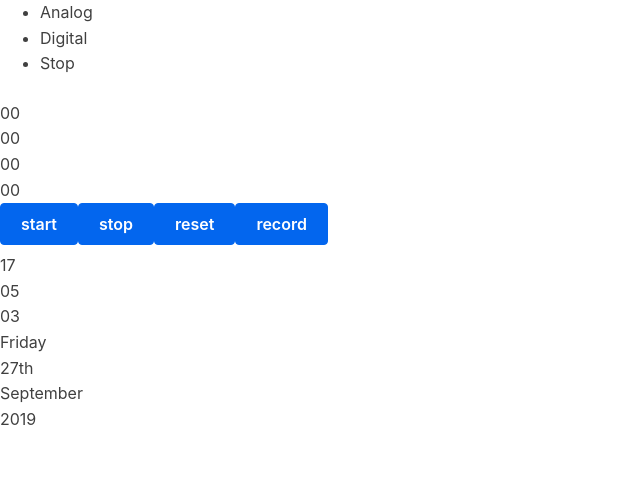
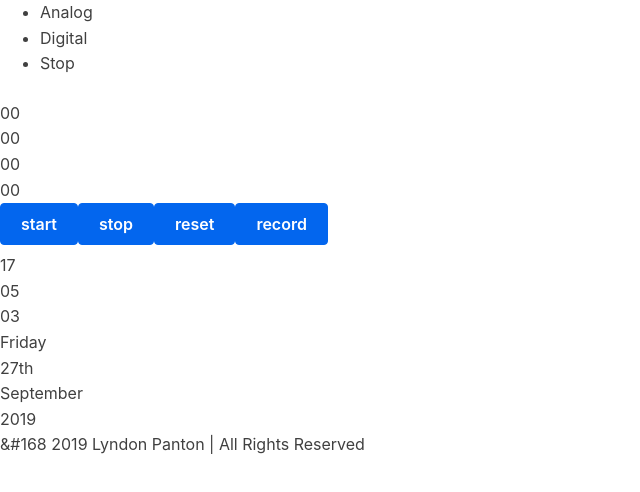
Before and after one commit to lyndonpanton/react-time, a React (Create React App) app: page / in a window 1280 px wide. Shown: the top 492 px of the page, without its empty margins (0-640 px from the left). Built offline with nearby package versions, Linux system fonts and the light colour scheme.

Commit message:
imported, rendered footer component

```diff
--- a/src/App.js
+++ b/src/App.js
@@ -2,6 +2,7 @@ import React from "react";
 import Header from "./Header";
 import Digital from "./Digital";
 import Watch from "./Watch";
+import Footer from "./Footer";
 import "./index.css";
 
 class App extends React.Component {
@@ -16,11 +17,17 @@ class App extends React.Component {
 	}
 
 	render() {
+		const author = this.state.author;
+		const rights = this.state.rights;
+		const symbol = this.state.symbol;
+		const year = this.state.year;
+
 		return (
 			<div className="app">
 				<Header />
 				<Watch />
 				<Digital />
+				<Footer author={author} rights={rights} symbol={symbol} year={year} />
 			</div>
 		);
 	}
```
